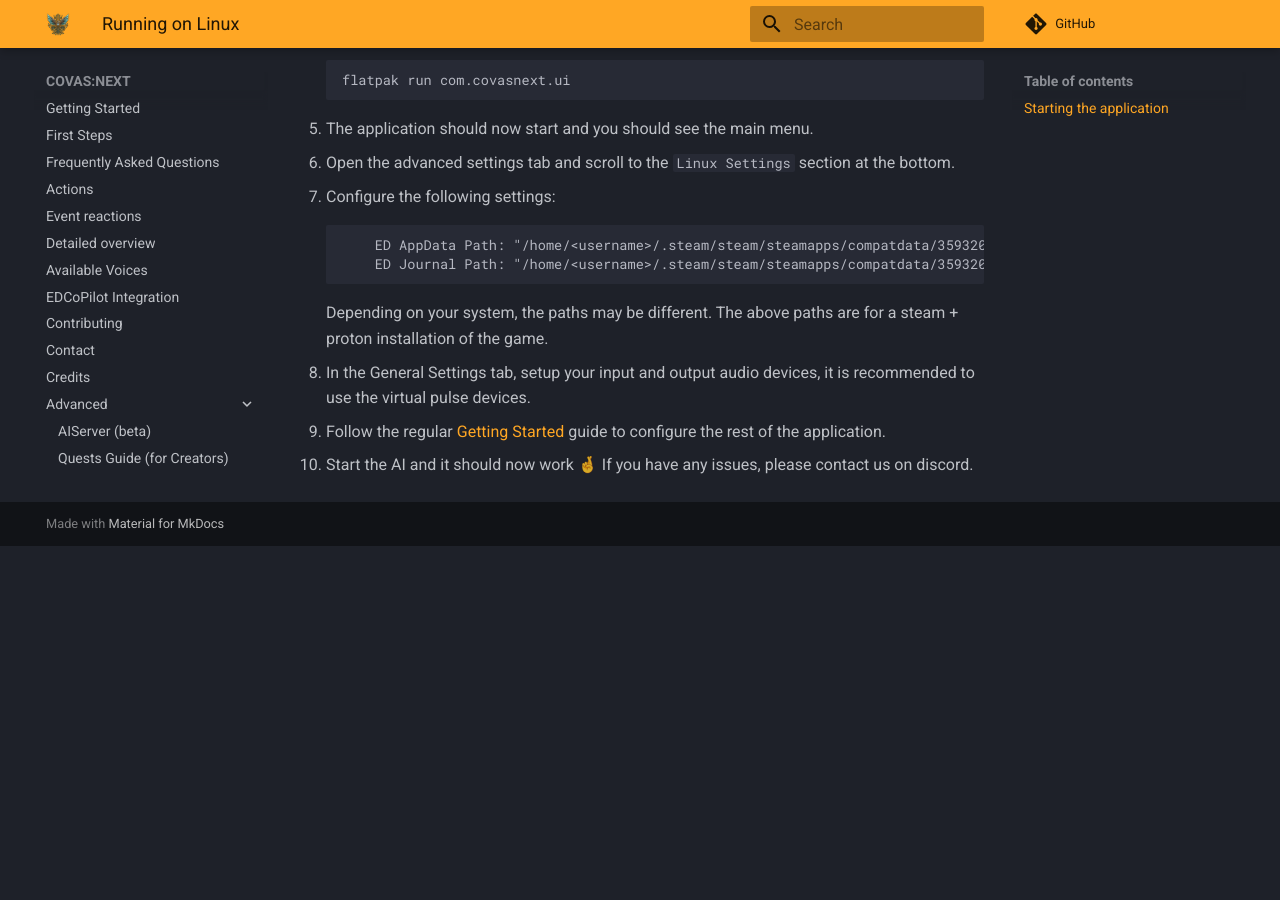
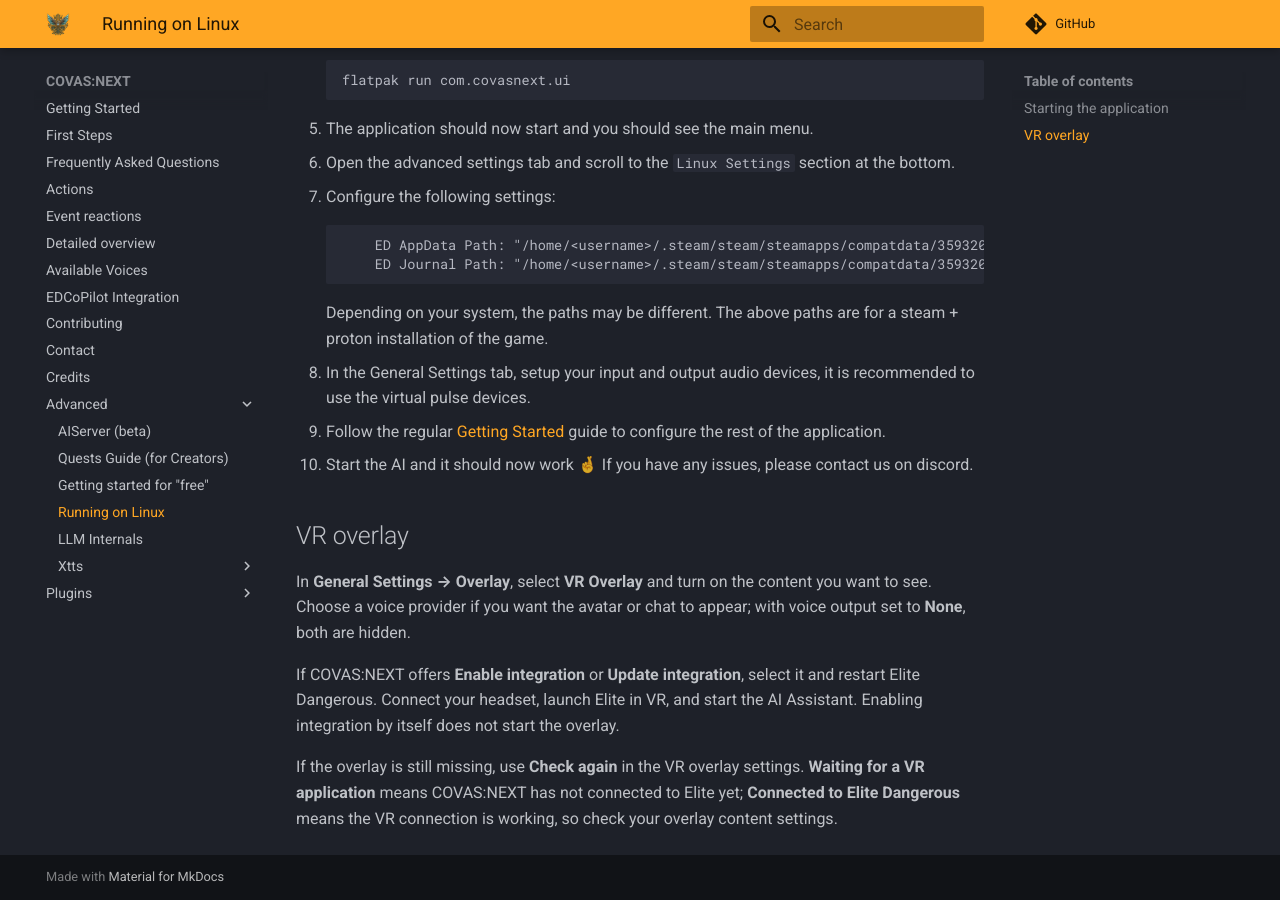
Before and after one commit to RatherRude/Elite-Dangerous-AI-Integration, an MkDocs documentation site: the page built from docs/advanced/linux.md, in a window 1280 px wide and 900 px high, scrolled down 831 px. Built offline with MkDocs 1.6.1 and Material for MkDocs 9.7.7, drawn with Linux system fonts in a browser that asks for light colours; comment, search, counter and statistics services are not loaded; before the commit the page ends 1377 px from its top, so only the background shows below that.

Commit message:
fix: connect VR overlays through Steam sandboxes

```diff
--- a/com.covasnext.ui.yml
+++ b/com.covasnext.ui.yml
@@ -16,7 +16,6 @@
   # File access
   - --filesystem=home:rw
   - --filesystem=/tmp:rw
-  - --filesystem=xdg-run/electron-vr:create
   # Devices access
   - --device=dri # OpenGL
   #- --device=input # Not supported in flatpak-builder 1.4 (default on ubuntu 24.04)
--- a/docs/advanced/linux.md
+++ b/docs/advanced/linux.md
@@ -46,3 +46,11 @@
 9. In the General Settings tab, setup your input and output audio devices, it is recommended to use the virtual pulse devices.
 10. Follow the regular [Getting Started](../index.md) guide to configure the rest of the application.
 11. Start the AI and it should now work 🤞 If you have any issues, please contact us on discord.
+
+## VR overlay
+
+In **General Settings → Overlay**, select **VR Overlay** and turn on the content you want to see. Choose a voice provider if you want the avatar or chat to appear; with voice output set to **None**, both are hidden.
+
+If COVAS:NEXT offers **Enable integration** or **Update integration**, select it and restart Elite Dangerous. Connect your headset, launch Elite in VR, and start the AI Assistant. Enabling integration by itself does not start the overlay.
+
+If the overlay is still missing, use **Check again** in the VR overlay settings. **Waiting for a VR application** means COVAS:NEXT has not connected to Elite yet; **Connected to Elite Dangerous** means the VR connection is working, so check your overlay content settings.
--- a/package.json
+++ b/package.json
@@ -69,7 +69,7 @@
   },
   "dependencies": {
     "@covas-labs/electron-overlay": "^0.5.2",
-    "@covas-labs/electron-vr": "^0.8.6",
+    "@covas-labs/electron-vr": "^0.8.7",
     "cross-env": "^7.0.3",
     "electron-context-menu": "^4.1.0",
     "pino": "^9.7.0",
```
Also changed, not shown: 1 other file.
